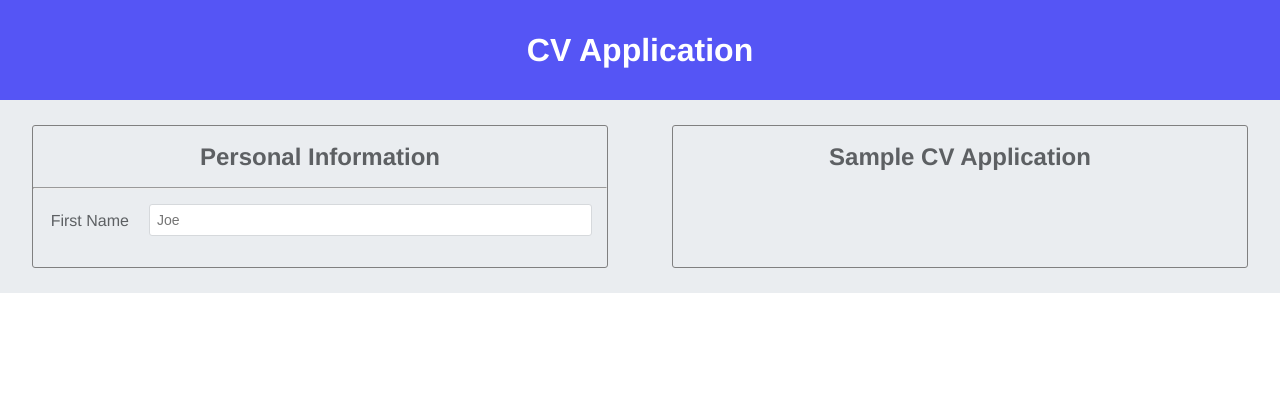
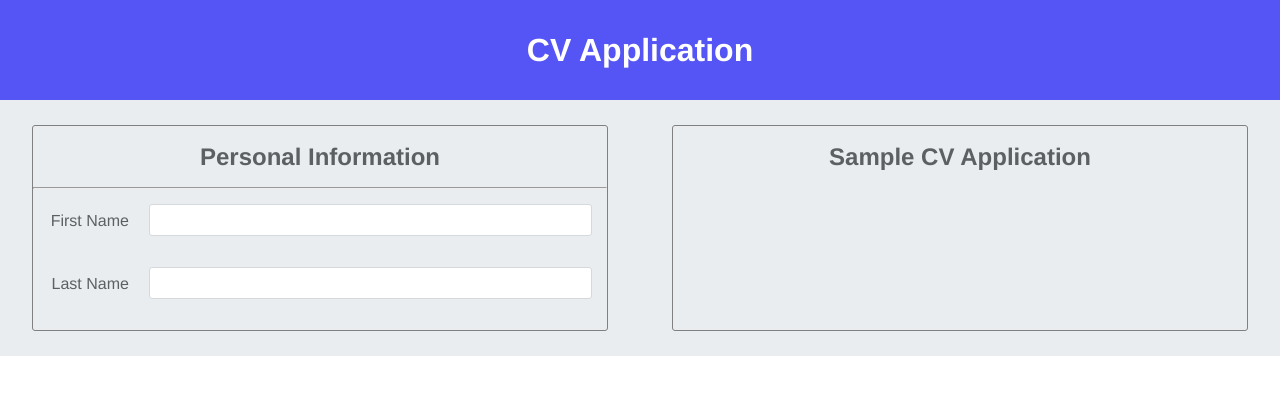
Before and after one commit to chapmancbVCU/cv-application, a React (Create React App) app: page / in a window 1280 px wide. Shown: the top 394 px of the page. Built offline with nearby package versions, Linux system fonts and the light colour scheme.

Commit message:
Added last name to form and cv application components.

```diff
--- a/src/components/CV.tsx
+++ b/src/components/CV.tsx
@@ -4,14 +4,17 @@
 import React, { FC} from 'react';
 
 interface CVProps {
-    firstName: string
+    firstName: string;
+    lastName: string;
 }
 
-const CV : FC<CVProps> = ({firstName}) => {
+const CV : FC<CVProps> = ({firstName, lastName}) => {
     return(
         <div className="cv-container">
             <h2>Sample CV Application</h2>
-            <p>{firstName}</p>
+            <div>
+                {firstName} {lastName}
+            </div>
         </div>
     );
 
--- a/src/components/Form.tsx
+++ b/src/components/Form.tsx
@@ -4,11 +4,15 @@
 import React, { FC } from 'react';
 
 interface ApplicationProps {
-    firstName: string
+    firstName: string;
     handleFirstNameInput: any;
+    lastName: string;
+    handleLastNameInput: any;
 }
 
-const Form : FC<ApplicationProps> = ({firstName, handleFirstNameInput}) => {
+const Form : FC<ApplicationProps> = ({
+    firstName, handleFirstNameInput,
+    lastName, handleLastNameInput}) => {
     return(
         <div className="form-container">
             <h2>Personal Information</h2>
@@ -20,9 +24,23 @@ const Form : FC<ApplicationProps> = ({firstName, handleFirstNameInput}) => {
                         id="first-name"
                         name="first-name"
                         type="text"
-                        placeholder="Joe"
+                        minLength={5}
+                        maxLength={25}
+                        required
                         onChange={(event) => handleFirstNameInput(event)}
                         value={firstName}/>
+                </div>
+                <div className="form-row">
+                    <label htmlFor="last-name">Last Name</label>
+                    <input
+                        id="last-name"
+                        name="last-name"
+                        type="text"
+                        minLength={5}
+                        maxLength={25}
+                        required
+                        onChange={(event) => handleLastNameInput(event)}
+                        value={lastName}/>
                 </div>
             </form>
         </div>
--- a/src/components/Main.tsx
+++ b/src/components/Main.tsx
@@ -7,15 +7,20 @@ import React, { useState } from 'react';
 
 function Main() {
     const [firstName, setFirstName] = useState("")
-
+    const [lastName, setLastName] = useState("");
     function handleFirstNameInput(event: any) {
         setFirstName(event.target.value);
     }
 
+    function handleLastNameInput(event: any) {
+        setLastName(event.target.value);
+    }
+
     return(
         <div className="main">
-            <Form firstName={firstName} handleFirstNameInput={handleFirstNameInput}/>
-            <CV firstName={firstName}/>
+            <Form firstName={firstName} handleFirstNameInput={handleFirstNameInput}
+                lastName={lastName} handleLastNameInput={handleLastNameInput}/>
+            <CV firstName={firstName} lastName={lastName}/>
         </div>
     );
 
```
